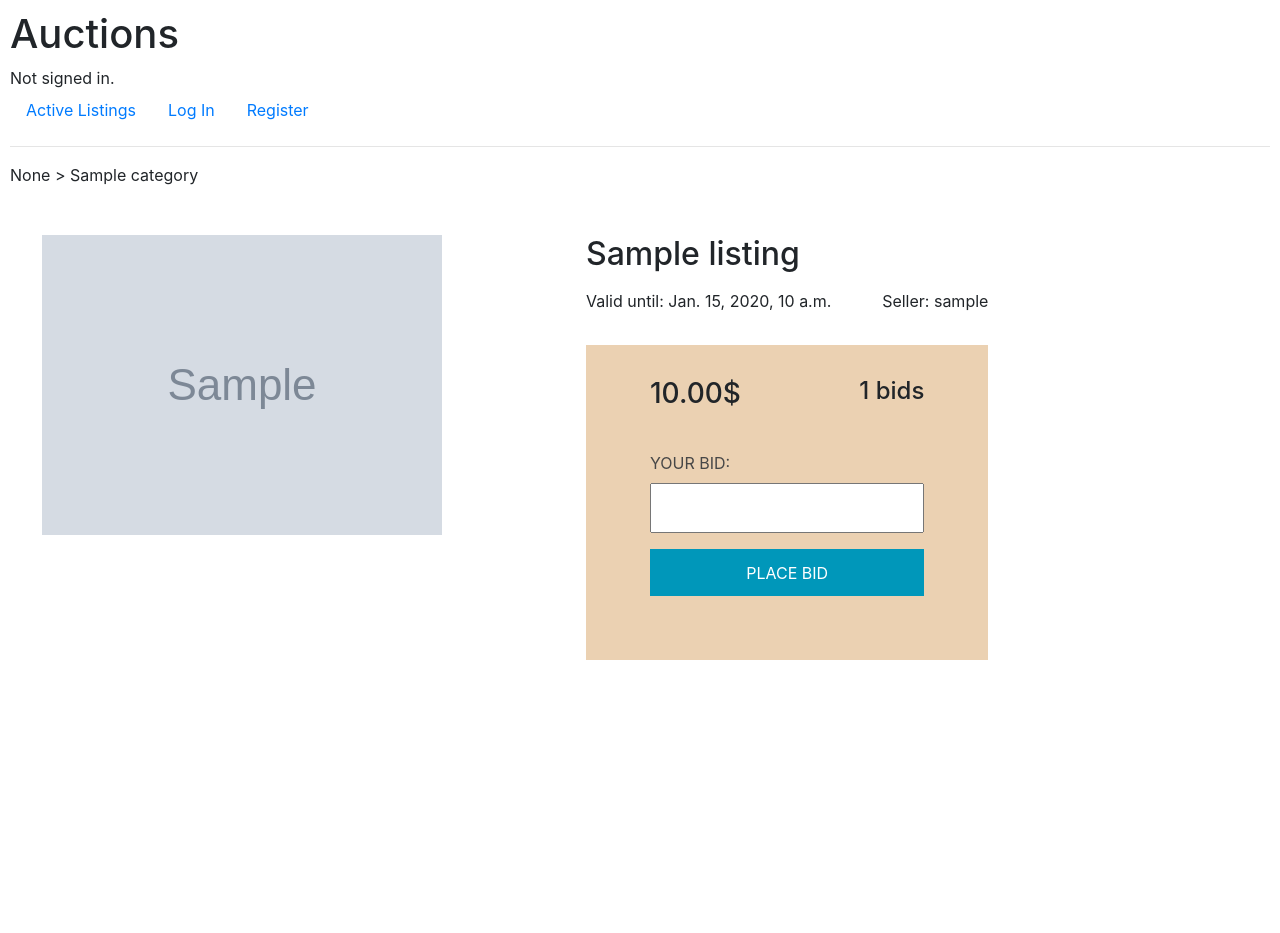
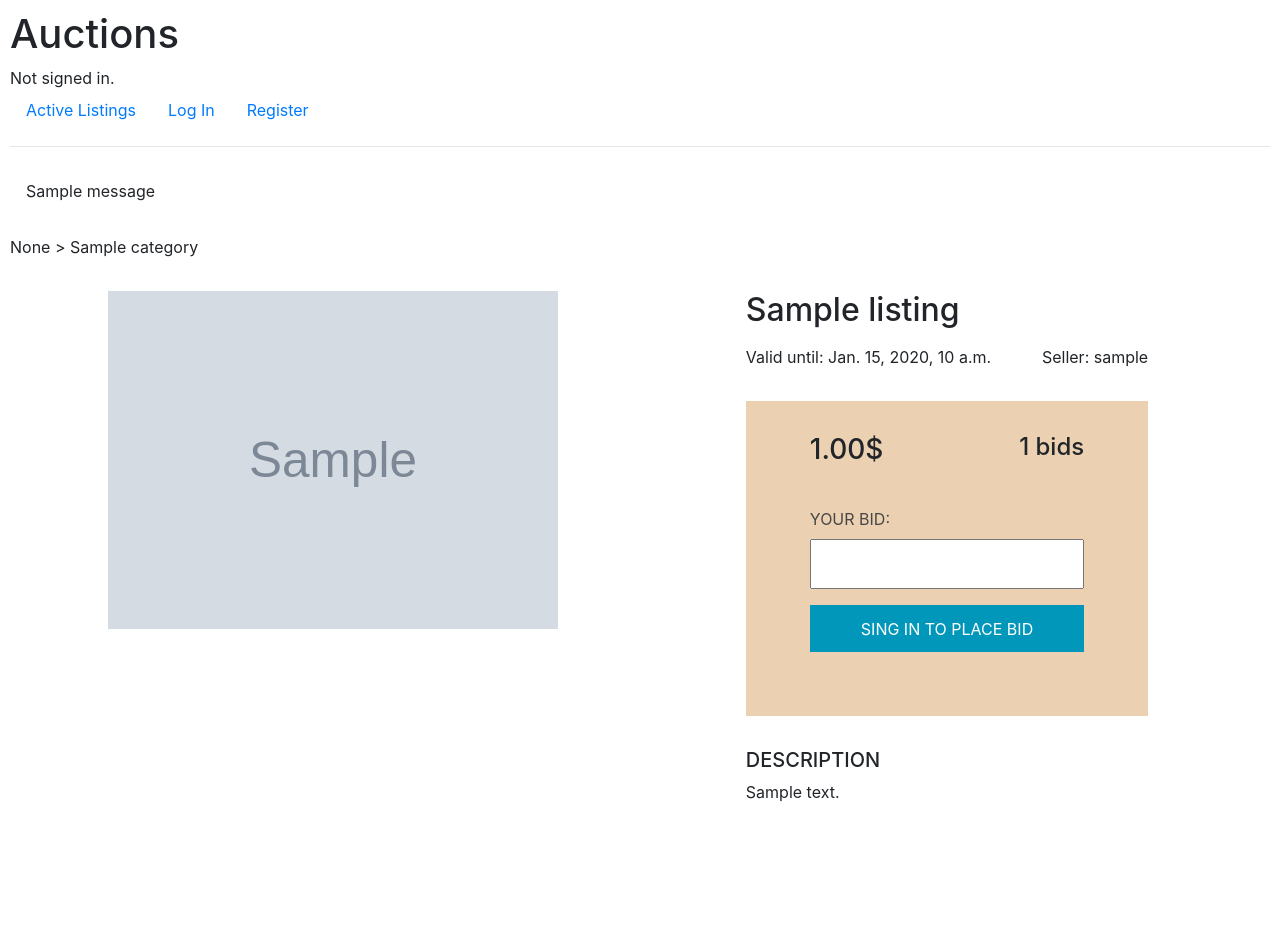
Before and after one commit to larklarky/CS50_webdev_project_2, a Django app: page /listing/1 in a window 1280 px wide. Before the commit the page ends 660 px from the top, so only its background shows below. Run offline with Django 3.2, Linux system fonts and the light colour scheme; tables that the repository leaves empty hold one stand-in row (values such as "Sample post"); grey boxes marked "Sample" are stand-in pictures; one stand-in notice (Sample message) is shown; some libraries are stand-ins or nearby versions.

Commit message:
implemlent bidding functionality, display max bid on listing page

```diff
--- /dev/null
+++ b/auctions/forms.py
@@ -0,0 +1,4 @@
+from django import forms
+
+class BidForm(forms.Form):
+    bid = forms.DecimalField(label='bid')
--- a/auctions/static/auctions/styles.css
+++ b/auctions/static/auctions/styles.css
@@ -2,9 +2,23 @@ body {
     padding: 10px;
 }
 
+/* .item-container {
+    display: inline-flex;
+    margin: 2rem;
+} */
+
+.item-container {
+    display: grid;
+    margin: 2rem;
+    grid-template-columns: repeat(2, 1fr);
+    justify-items: center;
+
+}
+
+
 .img-container {
     display: inline-block;
-    width: 400px;
+    width: 450px;
     height: 600px;
     margin-right: 1rem;
 }
@@ -15,17 +29,14 @@ body {
 }
 
 .info-container {
-    margin-left: 8rem;
+    margin-left: 3rem;
+    margin-right: 2rem;
 }
 
 .info-container > h2 {
     margin-bottom: 1rem;
 }
 
-.item-container {
-    display: inline-flex;
-    margin: 2rem;
-}
 
 
 
@@ -82,3 +93,45 @@ label {
     color: white;
     text-transform: uppercase;
 }
+
+.bid-singin {
+    display: block;
+    background-color: #0097ba;
+    border: 0;
+    width: 100%;
+    padding: 0.7rem 1rem;
+    font-size: 1rem;
+    color: white;
+    text-transform: uppercase;
+    text-align: center;
+}
+
+.bid-singin:hover {
+    text-decoration: none;
+    background-color: #007994;
+    color: white;
+
+}
+
+.description-container {
+    margin-top: 2rem;
+}
+
+.description-container > h5 {
+    text-transform: uppercase;
+}
+
+.messages {
+    padding-left: 0;
+}
+
+.messages > li {
+    list-style-type: none;
+    padding: 1rem;
+}
+
+.messages .error {
+    color: #a94442;
+    background-color: #f2dede;
+    border-color: #ebccd1;
+}
--- a/auctions/templates/auctions/layout.html
+++ b/auctions/templates/auctions/layout.html
@@ -34,6 +34,13 @@
             {% endif %}
         </ul>
         <hr>
+        {% if messages %}
+        <ul class="messages">
+            {% for message in messages %}
+            <li{% if message.tags %} class="{{ message.tags }}"{% endif %}>{{ message }}</li>
+            {% endfor %}
+        </ul>
+        {% endif %}
         {% block body %}
         {% endblock %}
     </body>
--- a/auctions/templates/auctions/listing.html
+++ b/auctions/templates/auctions/listing.html
@@ -16,16 +16,26 @@
 
             <div class="bid-container">
                 <div class="price-info">
-                    <h3 class="price-tag">{{ listing.price }}$</h3>
+                    <h3 class="price-tag">{{ price }}$</h3>
                     <h4 class="bids"> {{ bids }} bids </h4>
                 </div>
 
-                <form class="bid-form">
+                <form class="bid-form" method="POST">
+                    {% csrf_token %}
                     <label for='bid-form'>Your bid:</label>
-                    <input type='text' id='bid-form' name='bid-form'/>
-                    <button class="bid-button">Place bid</button>
+                    <input type='text' id='bid-form' name='bid'/>
+                    {% if user.is_authenticated %}
+                        <button class="bid-button" type="submit">Place bid</button>
+                    {% else %}
+                        <a class='bid-singin' href="{% url 'login' %}">Sing in to place bid</a>
+                    {% endif %}
                 </form>
 
+            </div>
+
+            <div class="description-container">
+                <h5>Description</h5>
+                <p>{{listing.description}}</p>
             </div>
 
 
--- a/auctions/views.py
+++ b/auctions/views.py
@@ -3,8 +3,12 @@ from django.db import IntegrityError
 from django.http import HttpResponse, HttpResponseRedirect
 from django.shortcuts import render
 from django.urls import reverse
+from django.contrib import messages
 
-from .models import Listing, User
+from .models import Listing, User, Bid
+from .forms import BidForm
+
+
 
 
 def index(request):
@@ -67,8 +71,34 @@ def listing(request, listing_id):
     listing = Listing.objects.get(id = listing_id)
     time_left = listing.valid_until - listing.date_created
     bids_counter = listing.bids.count()
-    print('category', listing.category, )
+    price = listing.price
+    if bids_counter > 0:
+        price = Bid.objects.filter(listing_id = listing_id).order_by('-bid')[0].bid
+        # price = listing.bids.order_by('-bid')[0].bid
+
+
+    if request.method == 'POST':
+        bid_form = BidForm(request.POST)
+        user = request.user
+
+        if bid_form.is_valid() and user.is_authenticated:
+            bid = bid_form.cleaned_data['bid']
+            if user == listing.user:
+                messages.error(request, "You can't place bids on your own listings.")
+
+            elif bids_counter == 0 and bid < price:
+                messages.error(request, 'Your bid must be at least as large as the starting bid.')
+
+            elif bids_counter > 0 and bid <= price:
+                messages.error(request, 'Your bid must be greater then other bids.')
+            else:
+                new_bid = Bid(bid = bid, user = user, listing = listing)
+                new_bid.save()
+                listing = Listing.objects.get(id = listing_id)
+        return HttpResponseRedirect(reverse('listing', args=[listing_id]))
+
     return render(request, "auctions/listing.html", {
         "listing": listing,
         'bids': bids_counter,
+        'price': price,
     })
```
